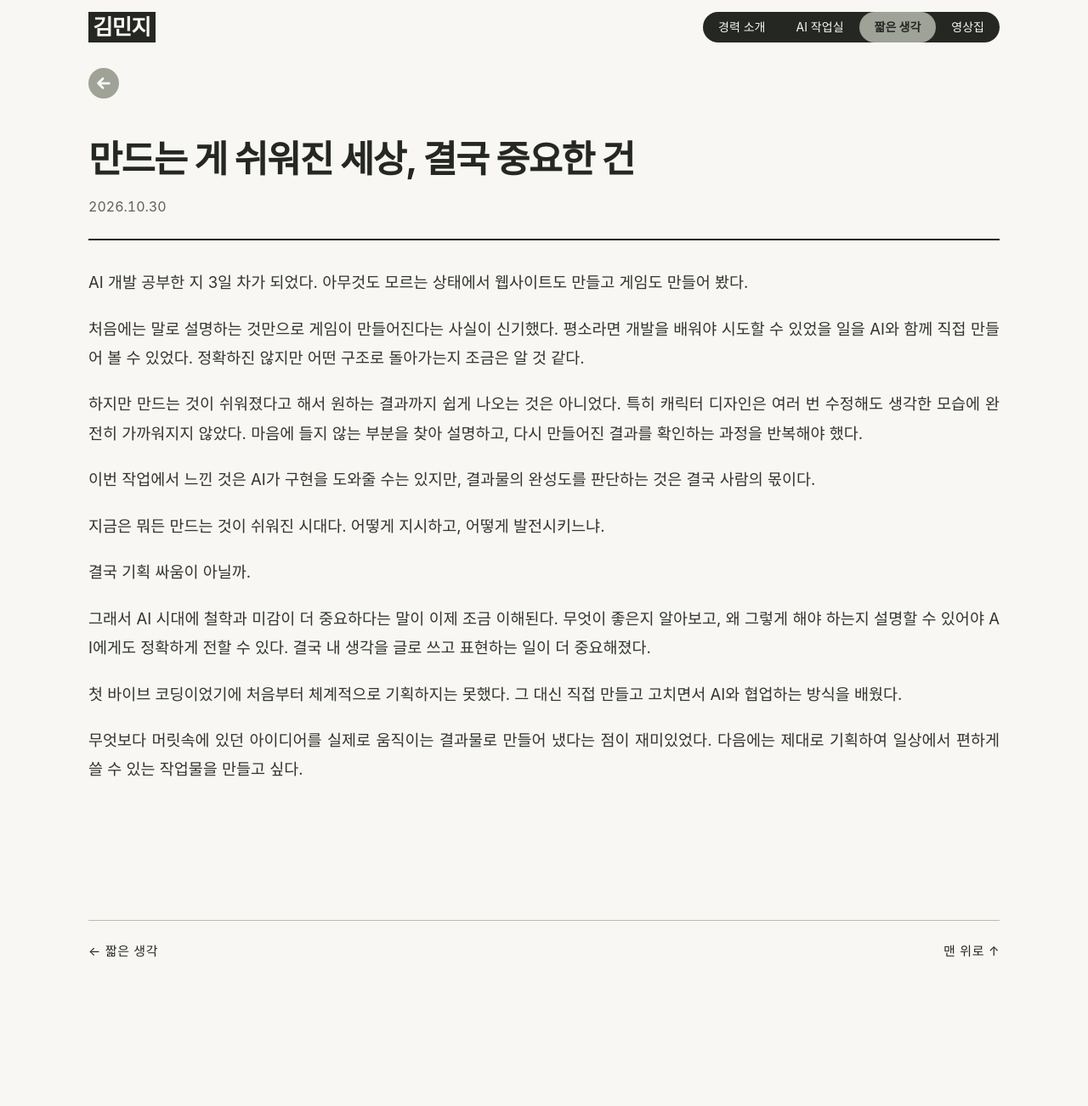
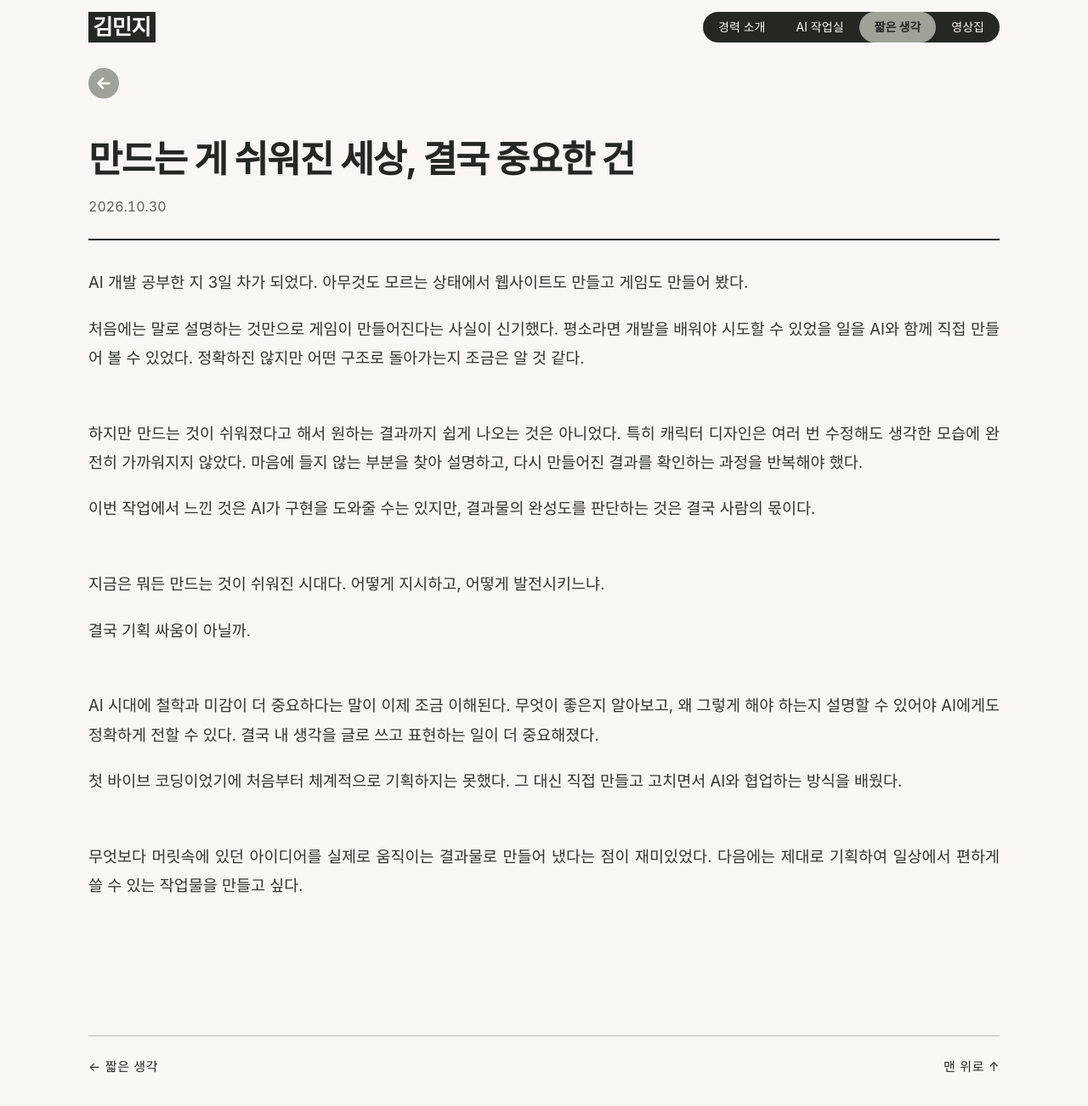
Before and after one commit to k-im-rose/k-im-rose.github.io, a Jekyll site: the page built from _thoughts/vibe-coding-planning.md, in a window 1280 px wide and 1310 px high. Shown: the top 1302 px of the window at 85% size. Built offline with Jekyll 4.4.1, drawn with Linux system fonts in a browser that asks for light colours; some web fonts are replaced.

Commit message:
Update vibe-coding-planning.md

```diff
--- a/_thoughts/vibe-coding-planning.md
+++ b/_thoughts/vibe-coding-planning.md
@@ -9,16 +9,20 @@ AI 개발 공부한 지 3일 차가 되었다. 아무것도 모르는 상태에
 
 처음에는 말로 설명하는 것만으로 게임이 만들어진다는 사실이 신기했다. 평소라면 개발을 배워야 시도할 수 있었을 일을 AI와 함께 직접 만들어 볼 수 있었다. 정확하진 않지만 어떤 구조로 돌아가는지 조금은 알 것 같다.
 
+&nbsp;
 하지만 만드는 것이 쉬워졌다고 해서 원하는 결과까지 쉽게 나오는 것은 아니었다. 특히 캐릭터 디자인은 여러 번 수정해도 생각한 모습에 완전히 가까워지지 않았다. 마음에 들지 않는 부분을 찾아 설명하고, 다시 만들어진 결과를 확인하는 과정을 반복해야 했다.
 
 이번 작업에서 느낀 것은 AI가 구현을 도와줄 수는 있지만, 결과물의 완성도를 판단하는 것은 결국 사람의 몫이다.
 
+&nbsp;
 지금은 뭐든 만드는 것이 쉬워진 시대다. 어떻게 지시하고, 어떻게 발전시키느냐.
 
 결국 기획 싸움이 아닐까.
 
-그래서 AI 시대에 철학과 미감이 더 중요하다는 말이 이제 조금 이해된다. 무엇이 좋은지 알아보고, 왜 그렇게 해야 하는지 설명할 수 있어야 AI에게도 정확하게 전할 수 있다. 결국 내 생각을 글로 쓰고 표현하는 일이 더 중요해졌다.
+&nbsp;
+AI 시대에 철학과 미감이 더 중요하다는 말이 이제 조금 이해된다. 무엇이 좋은지 알아보고, 왜 그렇게 해야 하는지 설명할 수 있어야 AI에게도 정확하게 전할 수 있다. 결국 내 생각을 글로 쓰고 표현하는 일이 더 중요해졌다.
 
 첫 바이브 코딩이었기에 처음부터 체계적으로 기획하지는 못했다. 그 대신 직접 만들고 고치면서 AI와 협업하는 방식을 배웠다.
 
+&nbsp;
 무엇보다 머릿속에 있던 아이디어를 실제로 움직이는 결과물로 만들어 냈다는 점이 재미있었다. 다음에는 제대로 기획하여 일상에서 편하게 쓸 수 있는 작업물을 만들고 싶다.
```
